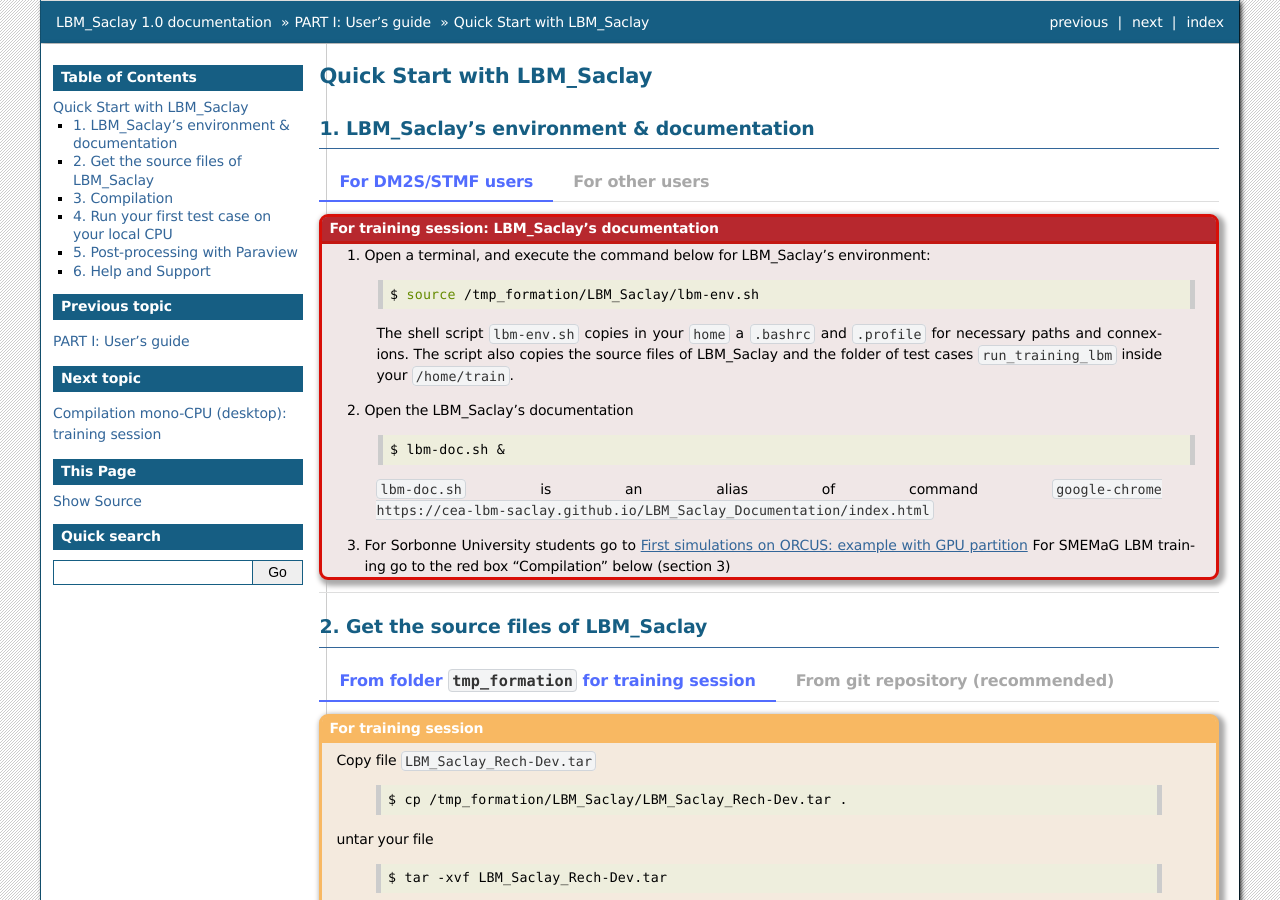
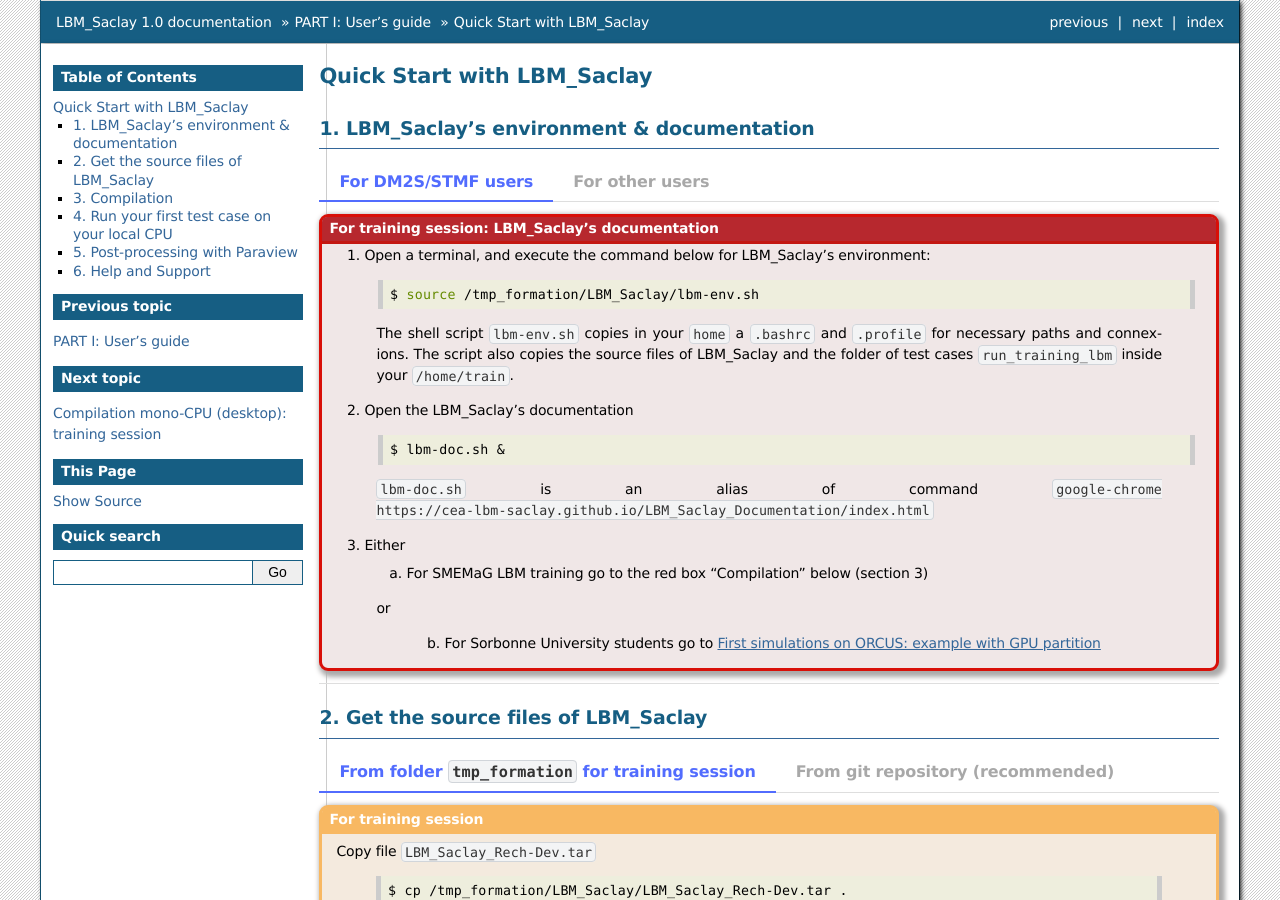
Before and after one commit to cea-lbm-saclay/LBM_Saclay_Documentation, a Sphinx documentation site: the page built from doc/src_doc/01_USER_GUIDE/QUICKSTART/quickstart.rst, in a window 1280 px wide and 900 px high. Built offline with Sphinx 7.4.7, drawn with Linux system fonts in a browser that asks for light colours.

Commit message:
Update quickstart

```diff
--- a/doc/src_doc/01_USER_GUIDE/QUICKSTART/quickstart.rst
+++ b/doc/src_doc/01_USER_GUIDE/QUICKSTART/quickstart.rst
@@ -44,8 +44,13 @@
 
           ``lbm-doc.sh`` is an alias of command ``google-chrome https://cea-lbm-saclay.github.io/LBM_Saclay_Documentation/index.html``
 
-         3. For Sorbonne University students go to :ref:`Simulations-GPU`
-            For SMEMaG LBM training go to the red box "Compilation" below (section 3)
+         3. Either
+
+            a. For SMEMaG LBM training go to the red box "Compilation" below (section 3)
+
+           or
+
+            b. For Sorbonne University students go to :ref:`Simulations-GPU`
 
    .. tab-item:: For other users
 
```
